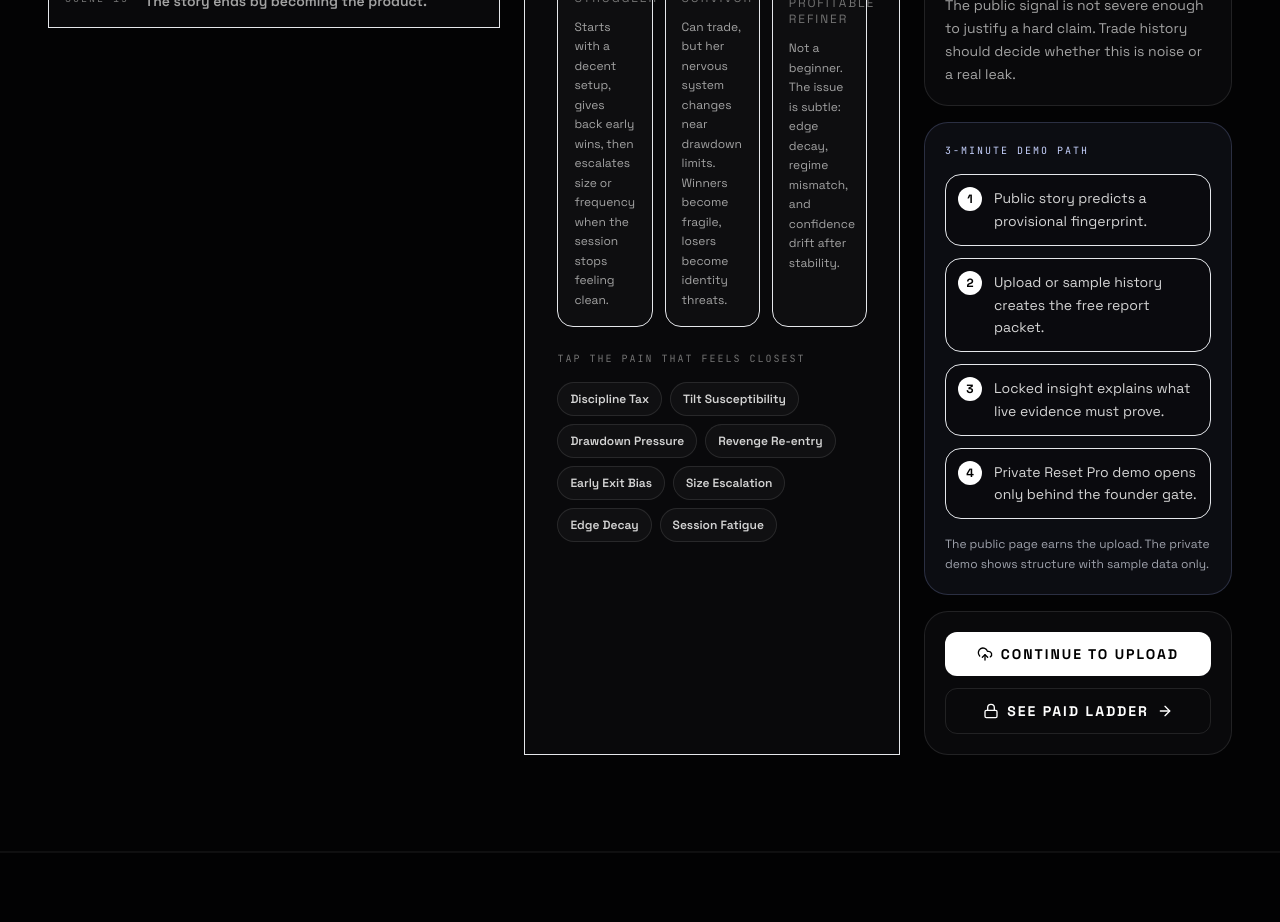
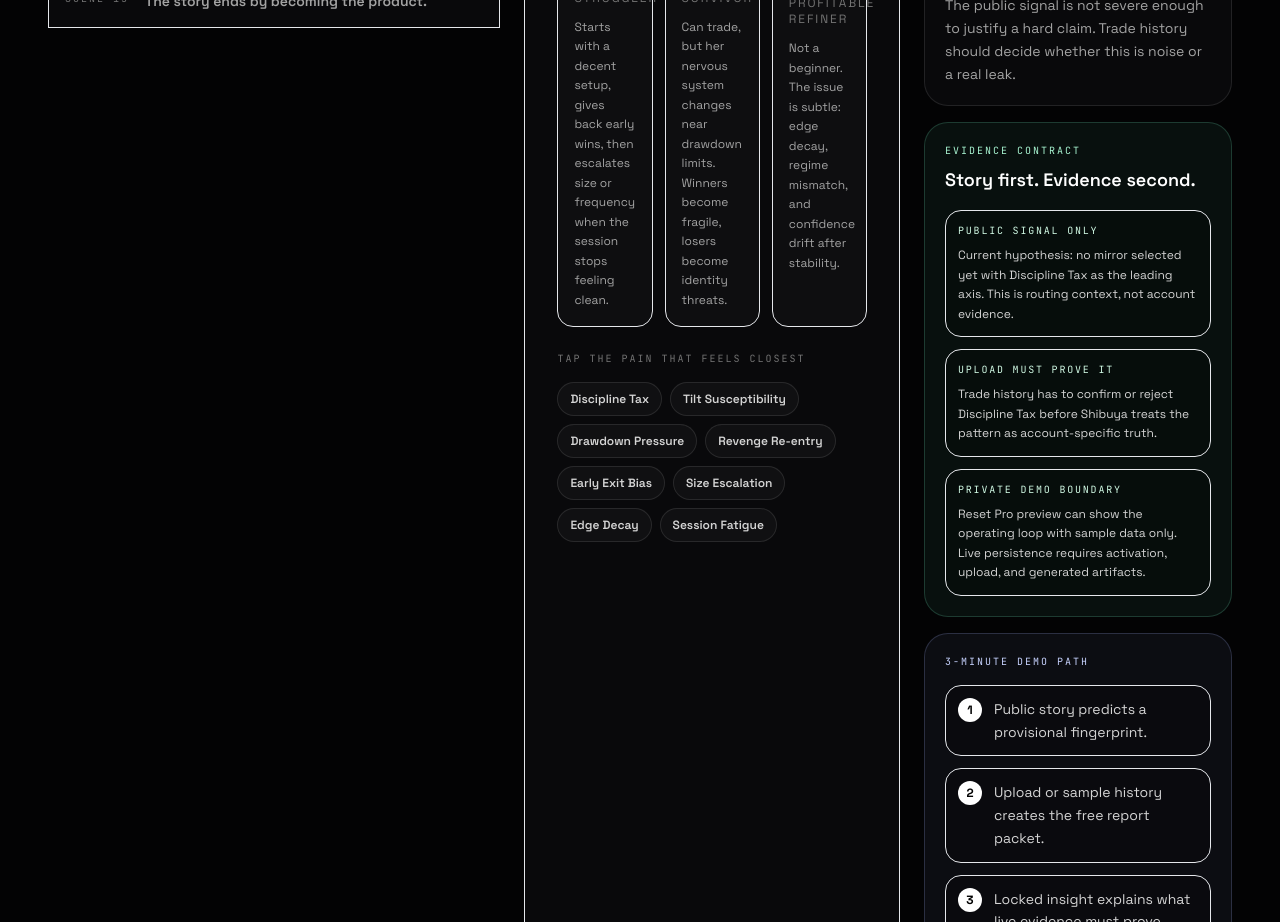
Before and after one commit to juninhogaucho/shibuya-analytics, a React (Vite) app: page / in a window 1280 px wide. Shown: the part 1860-2782 px from the top of the page. Built offline with nearby package versions, Linux system fonts and the light colour scheme; no server answers.

Commit message:
Clarify Shibuya story evidence boundary

```diff
--- a/src/components/landing/StoryExperience.tsx
+++ b/src/components/landing/StoryExperience.tsx
@@ -38,6 +38,20 @@ export default function StoryExperience() {
     .map((axisId) => FINGERPRINT_AXES.find((axis) => axis.id === axisId))
     .filter((axis): axis is (typeof FINGERPRINT_AXES)[number] => Boolean(axis))
     .map((axis) => axis.label)
+  const evidenceContractRows = [
+    {
+      label: 'Public signal only',
+      body: `Current hypothesis: ${selectedArchetype ? `${selectedArchetype.name} / ${selectedArchetype.title}` : 'no mirror selected yet'} with ${dominantAxis.label} as the leading axis. This is routing context, not account evidence.`,
+    },
+    {
+      label: 'Upload must prove it',
+      body: `Trade history has to confirm or reject ${dominantAxis.label} before Shibuya treats the pattern as account-specific truth.`,
+    },
+    {
+      label: 'Private demo boundary',
+      body: 'Reset Pro preview can show the operating loop with sample data only. Live persistence requires activation, upload, and generated artifacts.',
+    },
+  ]
 
   const presenterSteps = [
     {
@@ -339,6 +353,18 @@ export default function StoryExperience() {
                 <h4 className="mt-3 text-lg font-semibold text-indigo-100">{pressureBand.label}</h4>
                 <p className="mt-3 text-sm leading-relaxed text-neutral-400">{pressureBand.description}</p>
               </div>
+              <div className="rounded-3xl border border-emerald-300/20 bg-emerald-300/[0.06] p-5">
+                <p className="font-mono text-[10px] uppercase tracking-[0.2em] text-emerald-200">Evidence contract</p>
+                <h4 className="mt-2 text-lg font-semibold text-white">Story first. Evidence second.</h4>
+                <div className="mt-4 grid gap-3">
+                  {evidenceContractRows.map((row) => (
+                    <div key={row.label} className="rounded-2xl border border-white/8 bg-black/20 p-3">
+                      <p className="font-mono text-[10px] uppercase tracking-[0.18em] text-emerald-100">{row.label}</p>
+                      <p className="mt-2 text-xs leading-relaxed text-neutral-300">{row.body}</p>
+                    </div>
+                  ))}
+                </div>
+              </div>
               <div className="rounded-3xl border border-indigo-300/20 bg-indigo-300/[0.06] p-5">
                 <p className="font-mono text-[10px] uppercase tracking-[0.2em] text-indigo-200">3-minute demo path</p>
                 <div className="mt-4 grid gap-3 text-sm leading-relaxed text-neutral-300">
--- a/src/lib/storyExperience.ts
+++ b/src/lib/storyExperience.ts
@@ -327,7 +327,7 @@ export const STORY_SCENES: StoryScene[] = [
     id: 'archetypes',
     label: 'Scene 04',
     title: 'Which trader feels uncomfortably close?',
-    body: 'The first useful moment is not “features.” It is recognition. The trader should see a mirror: the beginner who escalates, the prop trader near limits, or the profitable trader whose edge is quietly decaying.',
+    body: 'The first useful moment is not "features." It is recognition. The trader should see a mirror: the beginner who escalates, the prop trader near limits, or the profitable trader whose edge is quietly decaying.',
     proof: 'A selected mirror becomes a provisional hypothesis. It is not proof until trade history challenges it.',
     visualCue: 'Pick the mirror that stings.',
   },
@@ -352,7 +352,7 @@ export const STORY_SCENES: StoryScene[] = [
     label: 'Scene 07',
     title: 'Shibuya does not tell you what to trade.',
     body: 'The moat is not another AI signal feed. Shibuya is a trader operating mirror: it tells you when your decision state is contaminated, not whether EURUSD should go up or down.',
-    proof: 'Bad: “take this trade.” Good: “your late-session revenge pattern is active; no add-ons until reset criteria are met.”',
+    proof: 'Bad: "take this trade." Good: "your late-session revenge pattern is active; no add-ons until reset criteria are met."',
     visualCue: 'Protect the decision, not the prediction.',
   },
   {
```
Also changed, not shown: 2 other files (tests, documents, lock files or other folders).
